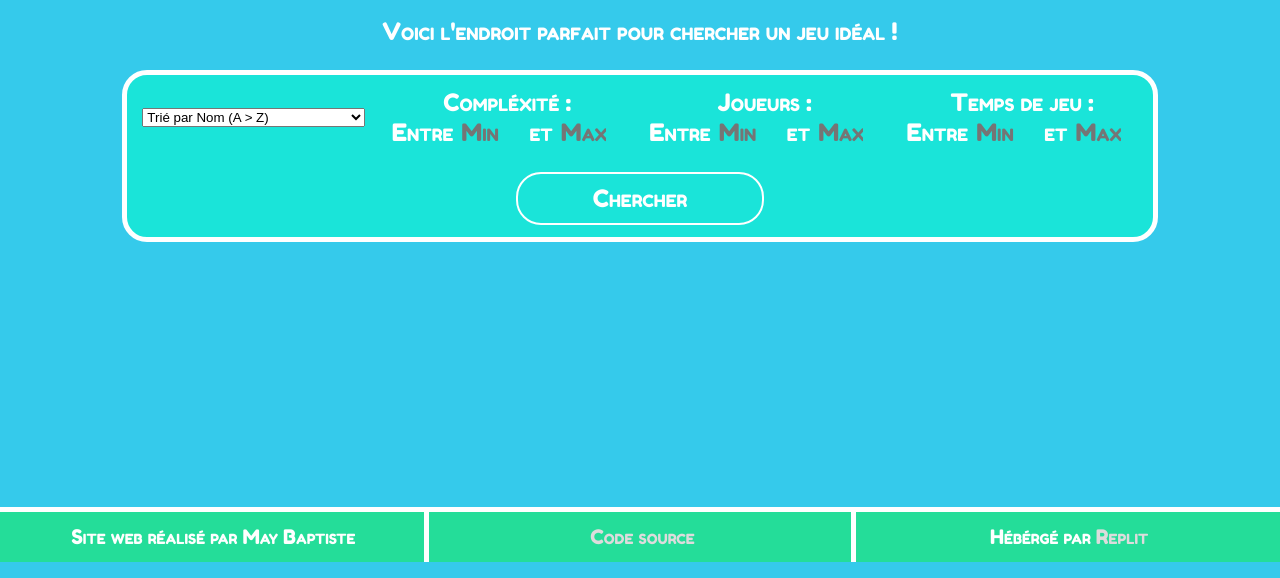
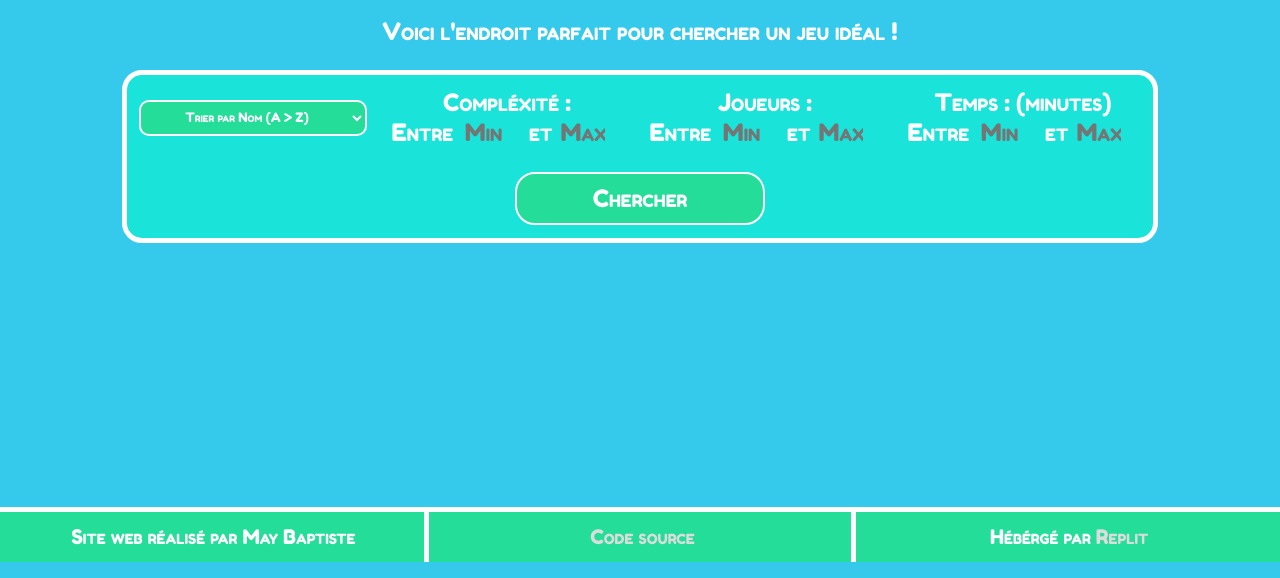
Before and after one commit to baptiste-may/game-finder, a website: page public/search/index.html in a window 1280 px wide. Shown: the part 238-816 px from the top of the page. Drawn offline with nearby package versions, Linux system fonts and the light colour scheme; no server answers.

Commit message:
Finition de la page de recherche

```diff
--- a/public/search/index.html
+++ b/public/search/index.html
@@ -16,10 +16,10 @@
     </div>
     <form id="options">
         <select id="sort">
-            <option value="0">Trié par Nom (A > Z)</option>
-            <option value="1">Trié par Nom (Z > A)</option>
-            <option value="2">Trié par Compléxité (Facile > Dur)</option>
-            <option value="3">Trié par Compléxité (Dur > Facile)</option>
+            <option value="0">Trier par Nom (A > Z)</option>
+            <option value="1">Trier par Nom (Z > A)</option>
+            <option value="2">Trier par Compléxité (Facile > Dur)</option>
+            <option value="3">Trier par Compléxité (Dur > Facile)</option>
         </select>
         <div>
             <label>Compléxité :</label>
@@ -40,7 +40,7 @@
             </div>
         </div>
         <div>
-            <label>Temps de jeu :</label>
+            <label>Temps : (minutes)</label>
             <div>
                 Entre
                 <input type="number" id="time-min" min="5" max="120" placeholder="Min" required>
--- a/public/search/style.css
+++ b/public/search/style.css
@@ -9,13 +9,13 @@
             "a b c d"
             "e e e e";
     grid-gap: 1em;
-    justify-content: space-evenly;
+    justify-content: space-around;
     justify-items: center;
     align-items: center;
     text-align: center;
     background-color: rgba(0, 255, 200, 0.5);
     border: 5px solid white;
-    border-radius: 25px;
+    border-radius: 20px;
     padding: 1% 1%;
     width: 95%;
     max-width: 1000px;
@@ -23,11 +23,21 @@
     margin: auto;
     font-size: 1.5em;
 }
+select,
 input {
+    text-align: center;
     font-size: 1em;
     font-variant: small-caps;
     font-family: Fredoka One;
     color: white;
+}
+select {
+    font-size: small;
+    background: none;
+    padding: 3% 1%;
+    background-color: rgb(36, 221, 153);
+    border: 2px solid white;
+    border-radius: 10px;
 }
 input[type="number"] {
     background: none;
@@ -38,9 +48,9 @@ input[type="submit"] {
     padding: 1% 1%;
     width: 25%;
     grid-column: span 4;
-    background: none;
+    background: rgb(36, 221, 153);
     border: 2px solid white;
-    border-radius: 25px;
+    border-radius: 20px;
     cursor: pointer;
     transition: width 0.5s ease-in-out;
 }
@@ -54,6 +64,10 @@ input[type="submit"]:hover {
                 "c d"
                 "e e";
         font-size: 2em;
+    }
+    select {
+        font-size: 1em;
+        border-radius: 20px;
     }
     input[type="submit"] {
         grid-column: span 2 !important;
```
